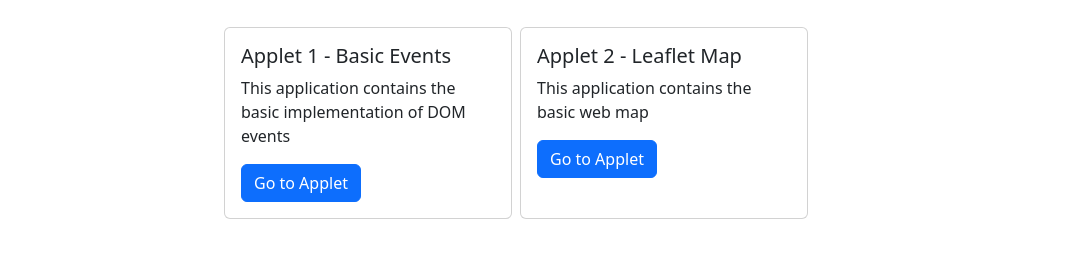
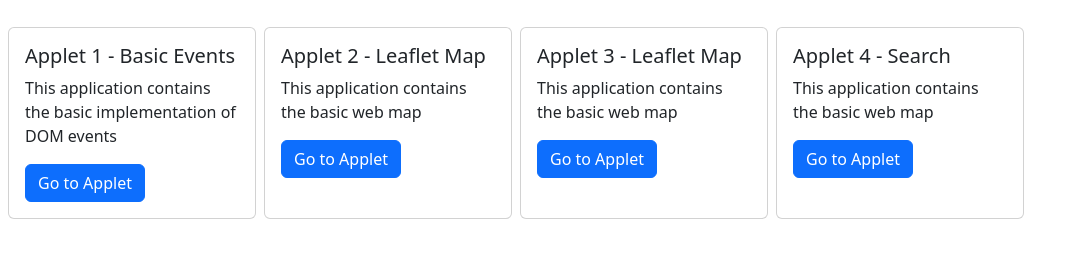
Before and after one commit to Aldrinsain/it24, a plain HTML site: page index.html in a window 1280 px wide. Shown: the part 125-382 px from the top of the page, without its empty margins (0-1079 px from the left). Drawn offline with nearby package versions, Linux system fonts and the light colour scheme.

Commit message:
Added applet-4.js

```diff
--- a/index.html
+++ b/index.html
@@ -73,6 +73,26 @@
         </div>
 
 
+         <!--Applet 3 Card-->
+         <div class="card" style="width: 18rem;">
+          <div class="card-body">
+            <h5 class="card-title">Applet 3 - Leaflet Map</h5>
+            <p class="card-text">This application contains the basic web map</p>
+            <a href="" class="btn btn-primary">Go to Applet</a>
+          </div>
+        </div>
+
+
+         <!--Applet 4 Card-->
+         <div class="card" style="width: 18rem;">
+          <div class="card-body">
+            <h5 class="card-title">Applet 4 - Search</h5>
+            <p class="card-text">This application contains the basic web map</p>
+            <a href="/applet-4.html" class="btn btn-primary">Go to Applet</a>
+          </div>
+        </div>
+
+
     </div>
 </body>
 </html>
```
Also changed, not shown: applet-4.js (added).
